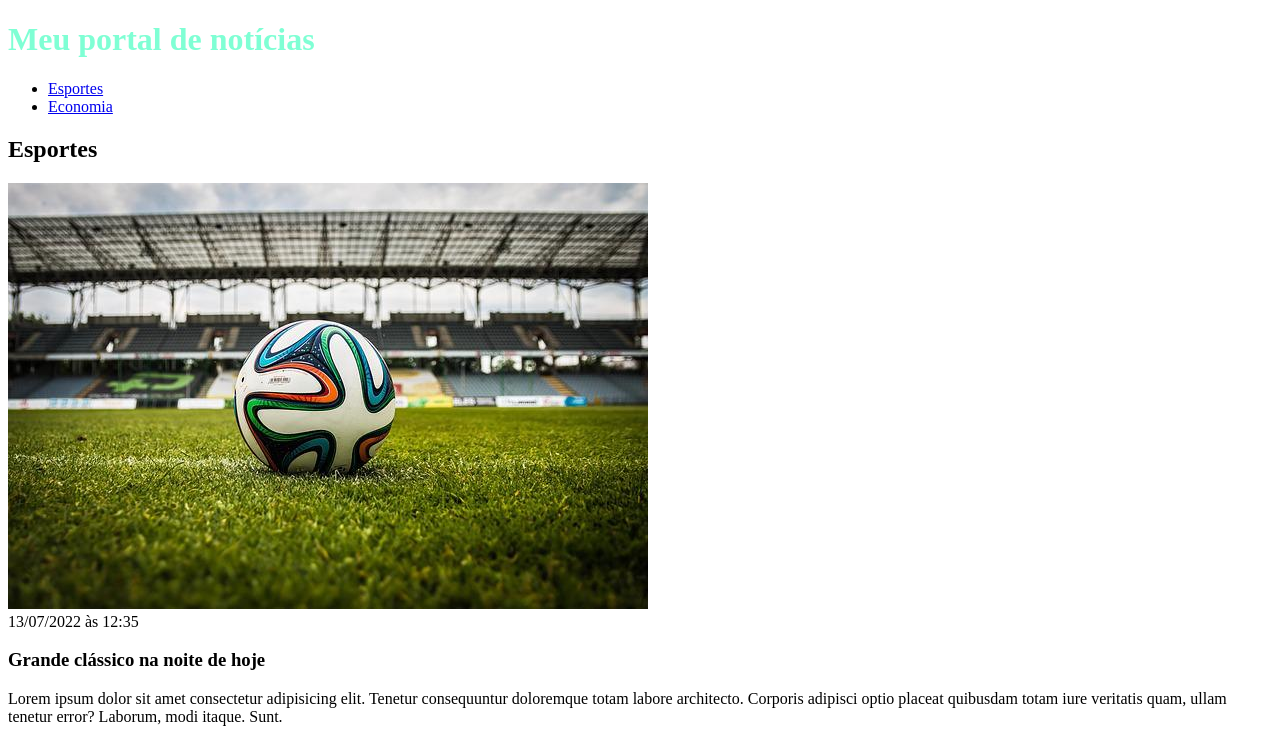
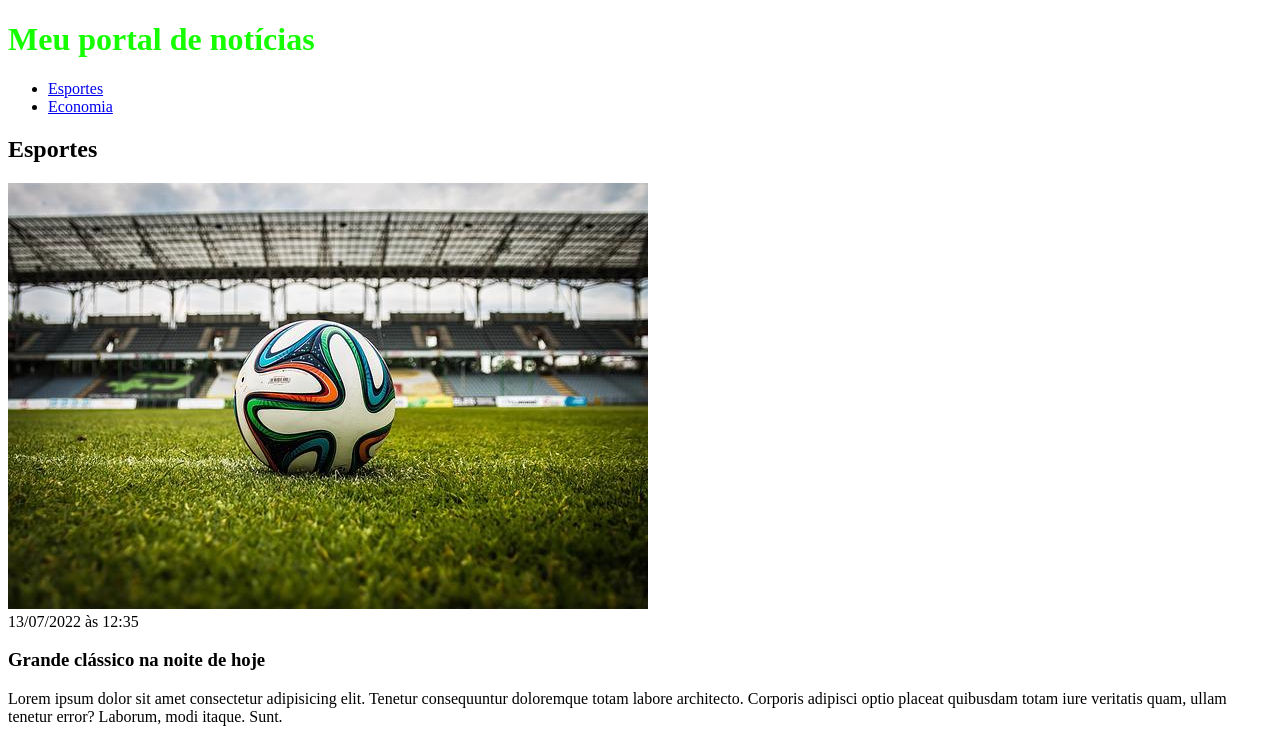
Before and after one commit to Turok3299/css_estrudo, a plain HTML site: page index.html in a window 1280 px wide. Shown: the top 739 px of the page. Drawn offline with Linux system fonts and the light colour scheme.

Commit message:
features

```diff
--- a/index.html
+++ b/index.html
@@ -9,7 +9,8 @@
 </head>
 <body>
     <header>
-        <h1 style="color: aquamarine;" >Meu portal de notícias</h1>
+        <h1>Meu portal de notícias</h1>
+        <link rel="stylesheet" href="main.css">
         <nav>
             <ul>
                 <li>
--- /dev/null
+++ b/main.css
@@ -0,0 +1,3 @@
+h1 {
+    color: rgb(21, 255, 0);
+}
```
